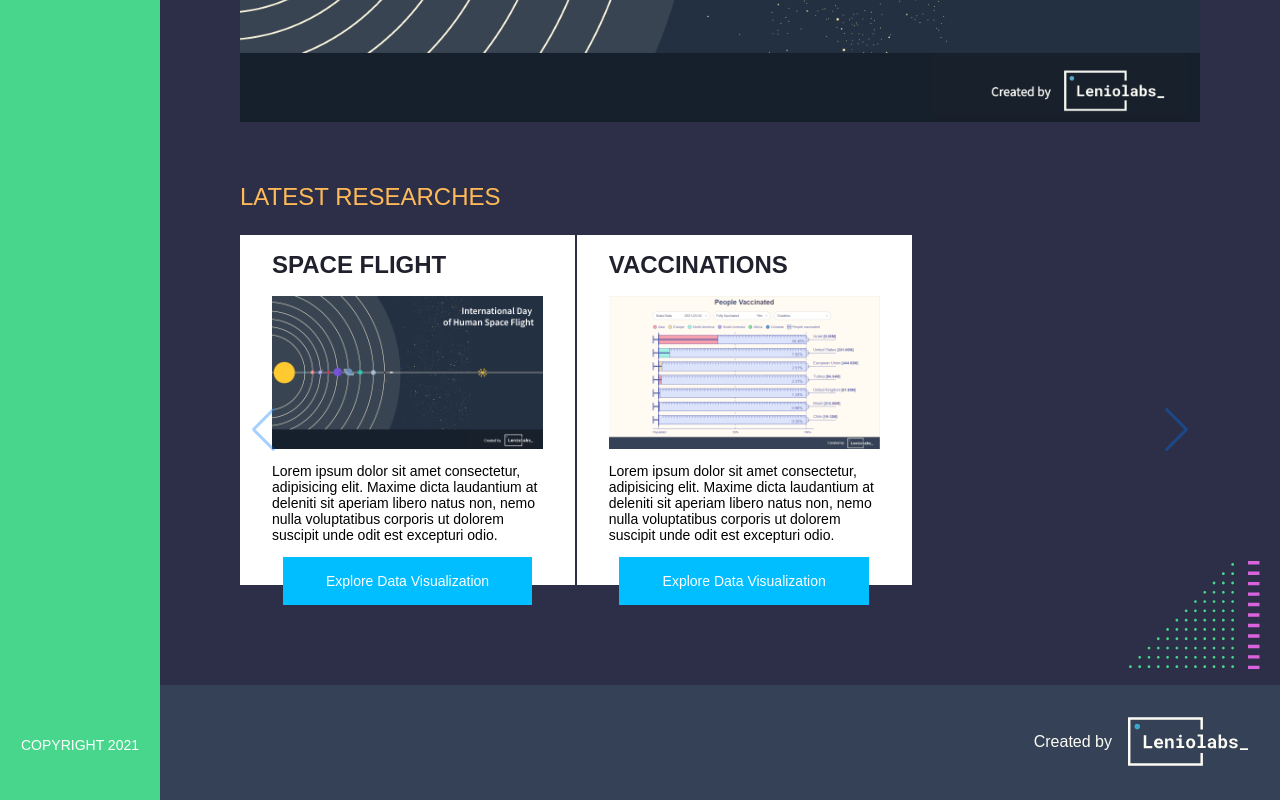
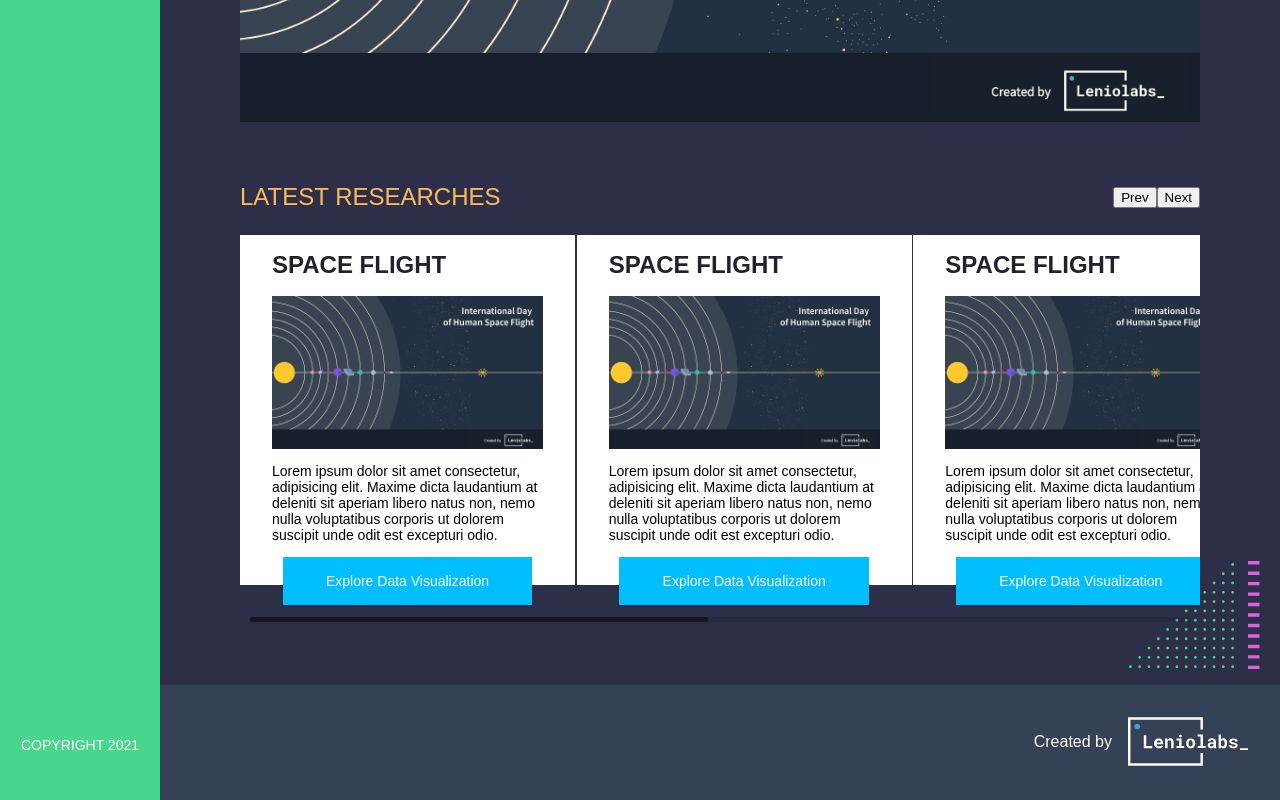
Before and after one commit to Leniolabs/lenio-research, a Next.js app: page / in a window 1280 px wide. Shown: the part 778-1578 px from the top of the page. Built offline with nearby package versions, Linux system fonts and the light colour scheme; no server answers.

Commit message:
feat: new custom buttons for carousel

```diff
--- a/components/project-card-list/ProjectCardList.js
+++ b/components/project-card-list/ProjectCardList.js
@@ -1,15 +1,18 @@
-import React from "react";
+import React, { useState } from "react";
 import { ListContainer } from "./project-card-list.style";
 import ProjectCard from "../project-card/ProjectCard";
 import { useWindowSize } from "utils/useWindowSize";
 import { Swiper, SwiperSlide } from "swiper/react";
-import SwiperCore, { Navigation, Pagination, Scrollbar } from "swiper";
+import SwiperCore, { Navigation, Pagination, Scrollbar, Controller } from "swiper";
+import PropTypes from "prop-types";
+import styled from "styled-components";
+import { SectionTitle } from "../../projects/home/home.style";
 import "swiper/swiper-bundle.css";
 import "swiper/components/navigation/navigation.min.css";
 import "swiper/components/pagination/pagination.min.css";
 import "swiper/components/scrollbar/scrollbar.min.css";
 
-SwiperCore.use([Navigation, Pagination, Scrollbar]);
+SwiperCore.use([Navigation, Pagination, Scrollbar, Controller]);
 const breakpoints = {
   240: {
     slidesPerView: 1
@@ -21,31 +24,52 @@ const breakpoints = {
     slidesPerView: 3
   }
 };
+const Container = styled.div`
+  display: flex;
+  justify-content: space-between;
+`;
+const ControlContainer = styled.div`
+  display: flex;
+  align-items: center;
+`;
 const ProjectCardList = ({ list }) => {
   const [width] = useWindowSize();
-  const slides = list.map((item) => {
+  const [controlledSwiper, setControllerSwiper] = useState(null);
+  return (
+    <>
+      <Container>
+        <SectionTitle>Latest researches</SectionTitle>
+        <ControlContainer>
+          <button onClick={() => controlledSwiper.slidePrev()}>Prev</button>
+          <button onClick={() => controlledSwiper.slideNext()}>Next</button>
+        </ControlContainer>
+      </Container>
+      <ListContainer>
+        <Swiper
+          id="main"
+          scrollbar={{ draggable: true }}
+          // pagination={{ clickable: true }}
+          slidesPerView={3}
+          spaceBetween={50}
+          contoller={{ control: controlledSwiper }}
+          onSwiper={setControllerSwiper}
+          breakpoints={breakpoints}>
+          {list.map((item) => {
             const { key, ...rest } = item;
             return (
               <SwiperSlide key={key}>
                 <ProjectCard key={key} {...rest} />
               </SwiperSlide>
             );
-  });
-  return (
-    <ListContainer>
-      <Swiper
-        id="main"
-        navigation
-        scrollbar={{ draggable: true }}
-        // pagination={{ clickable: true }}
-        slidesPerView={3}
-        spaceBetween={50}
-        freeMode
-        breakpoints={breakpoints}>
-        {slides}
+          })}
         </Swiper>
       </ListContainer>
+    </>
   );
 };
 
+ProjectCardList.propTypes = {
+  list: PropTypes.array
+};
+
 export default ProjectCardList;
--- a/projects/home/home.data.js
+++ b/projects/home/home.data.js
@@ -1,4 +1,36 @@
 export const mockData = [
+  {
+    key: "space-flight",
+    link: "space-flight",
+    imgPreview: "space-day.png",
+    title: "Space flight",
+    description:
+      "Lorem ipsum dolor sit amet consectetur, adipisicing elit. Maxime dicta laudantium at deleniti sit aperiam libero natus non, nemo nulla voluptatibus corporis ut dolorem suscipit unde odit est excepturi odio."
+  },
+  {
+    key: "space-flight",
+    link: "space-flight",
+    imgPreview: "space-day.png",
+    title: "Space flight",
+    description:
+      "Lorem ipsum dolor sit amet consectetur, adipisicing elit. Maxime dicta laudantium at deleniti sit aperiam libero natus non, nemo nulla voluptatibus corporis ut dolorem suscipit unde odit est excepturi odio."
+  },
+  {
+    key: "space-flight",
+    link: "space-flight",
+    imgPreview: "space-day.png",
+    title: "Space flight",
+    description:
+      "Lorem ipsum dolor sit amet consectetur, adipisicing elit. Maxime dicta laudantium at deleniti sit aperiam libero natus non, nemo nulla voluptatibus corporis ut dolorem suscipit unde odit est excepturi odio."
+  },
+  {
+    key: "space-flight",
+    link: "space-flight",
+    imgPreview: "space-day.png",
+    title: "Space flight",
+    description:
+      "Lorem ipsum dolor sit amet consectetur, adipisicing elit. Maxime dicta laudantium at deleniti sit aperiam libero natus non, nemo nulla voluptatibus corporis ut dolorem suscipit unde odit est excepturi odio."
+  },
   {
     key: "space-flight",
     link: "space-flight",
--- a/projects/home/index.js
+++ b/projects/home/index.js
@@ -48,7 +48,6 @@ export const Index = () => {
             </Link>
           </section>
           <section>
-            <SectionTitle>Latest researches</SectionTitle>
             <ProjectCardList list={mockData}></ProjectCardList>
           </section>
         </Main>
```
Lines whose indentation alone changed are shown as unchanged.
